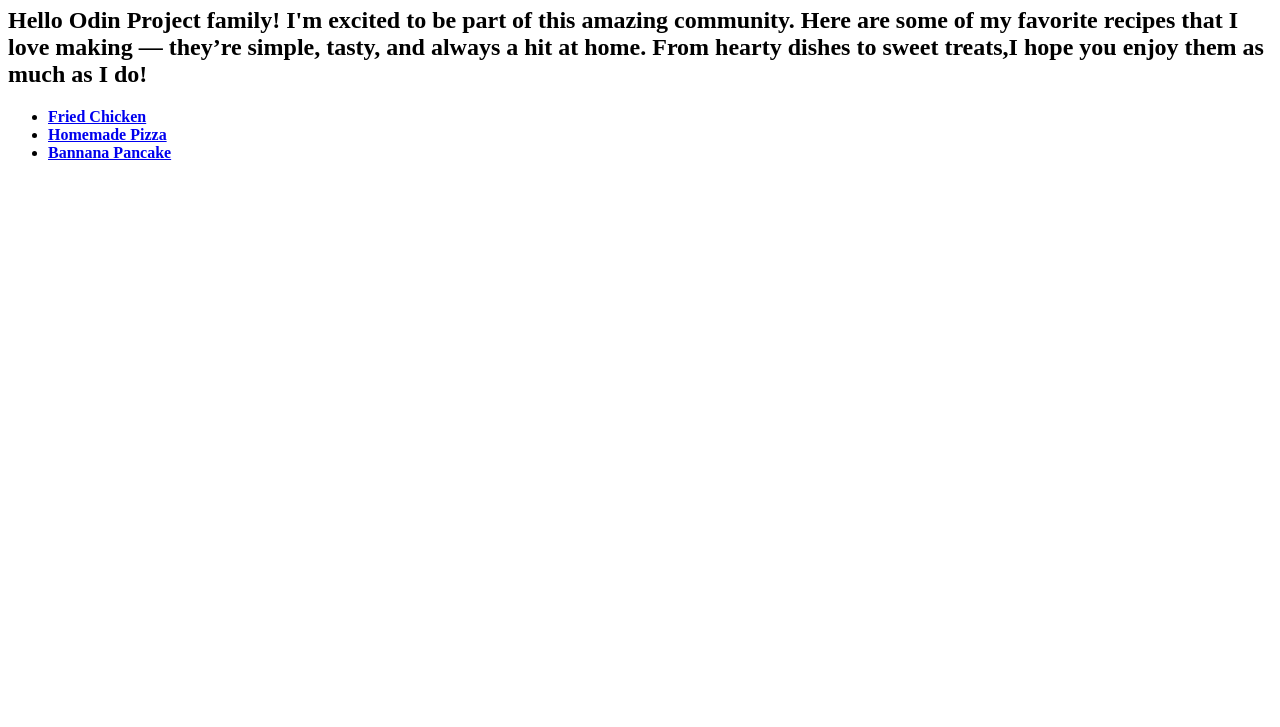
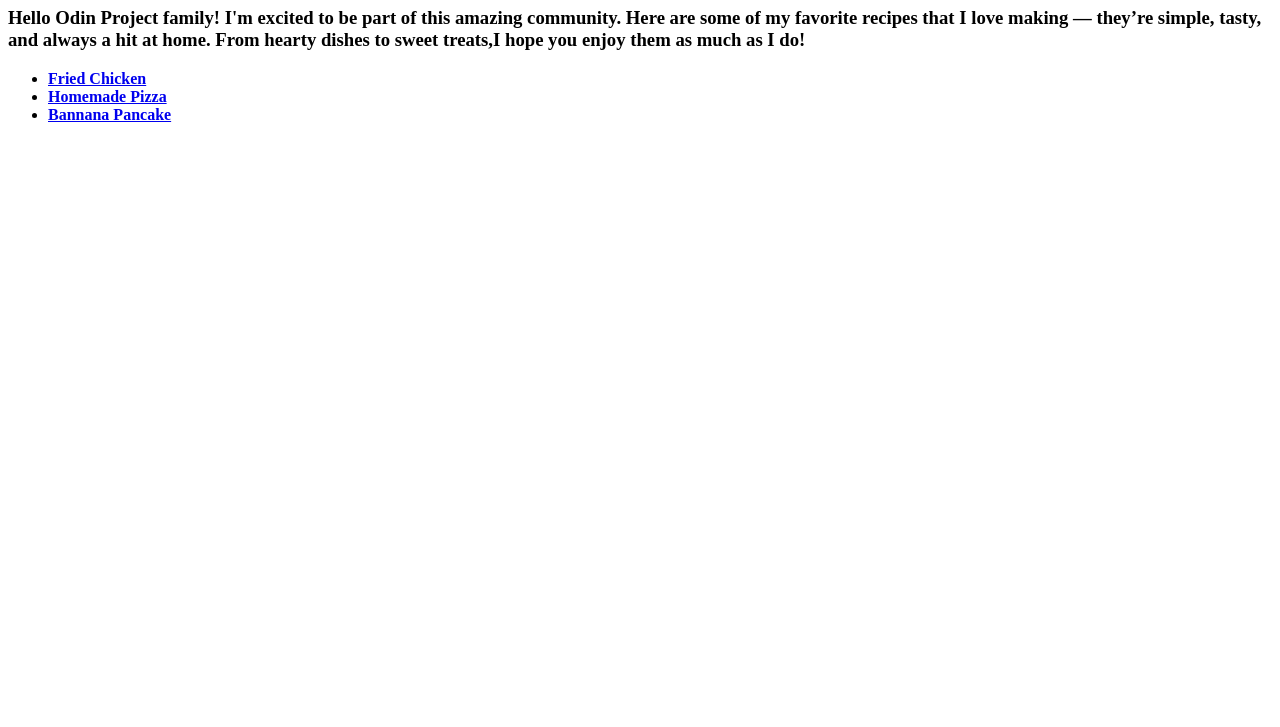
Before and after one commit to RedaAEK/odin-recipes, a plain HTML site: page index.html in a window 1280 px wide. Shown: the part 73-800 px from the top of the page. Drawn offline with Linux system fonts and the light colour scheme.

Commit message:
index.html

```diff
--- a/index.html
+++ b/index.html
@@ -6,9 +6,9 @@
 </head>
 <body>
 <h1>Odin Recipes</h1>
-<h2>Hello Odin Project family! I'm excited to be part of this amazing community. Here are some of my favorite recipes
+<h3>Hello Odin Project family! I'm excited to be part of this amazing community. Here are some of my favorite recipes
 that I love making — they’re simple, tasty, and always a hit at home. From hearty dishes to sweet treats,I hope you
-enjoy them as much as I do!</h2>
+enjoy them as much as I do!</h3>
 <ul>
 <strong><li><a href="recipes/fried-chicken.html"target="_blank" rel="noopener noreferrer">Fried Chicken</a></li></strong>
 <strong><li><a href="recipes/homemade_pizza.html"target="_blank" rel="noopener noreferrer">Homemade Pizza</a></li></strong>
```
